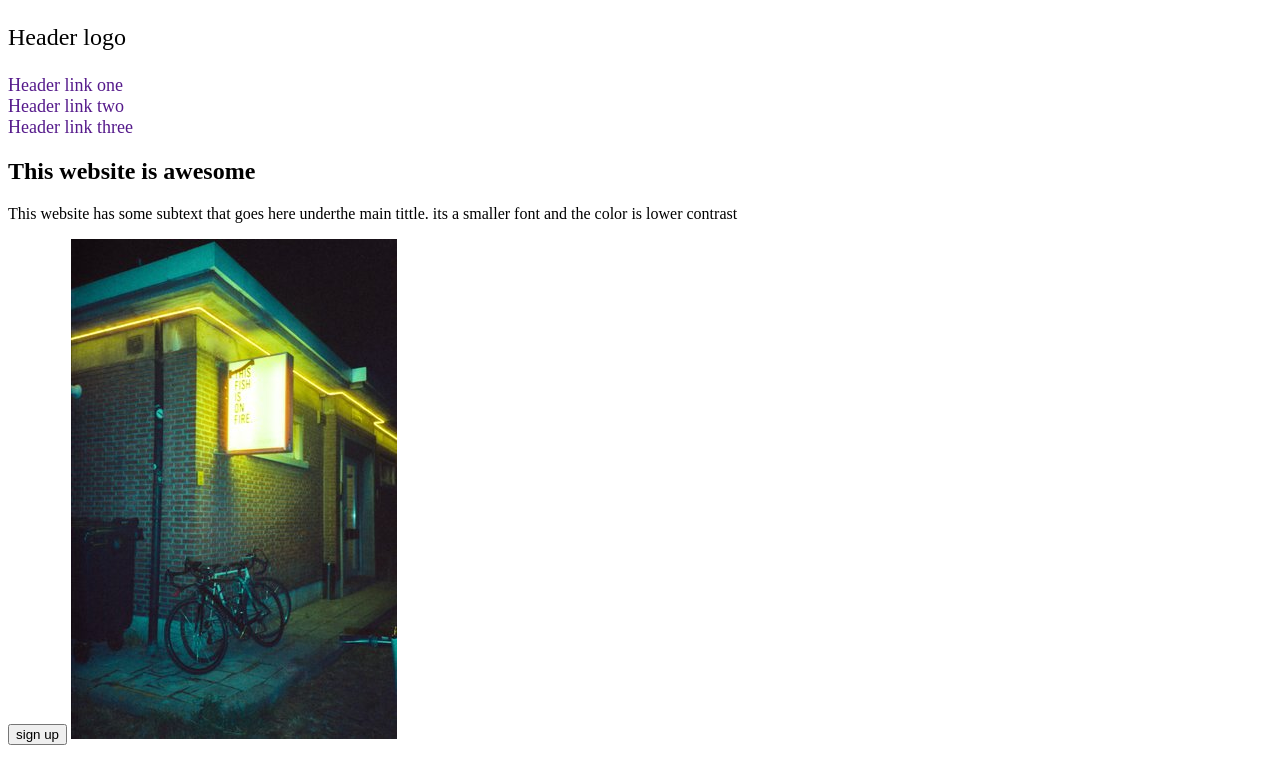
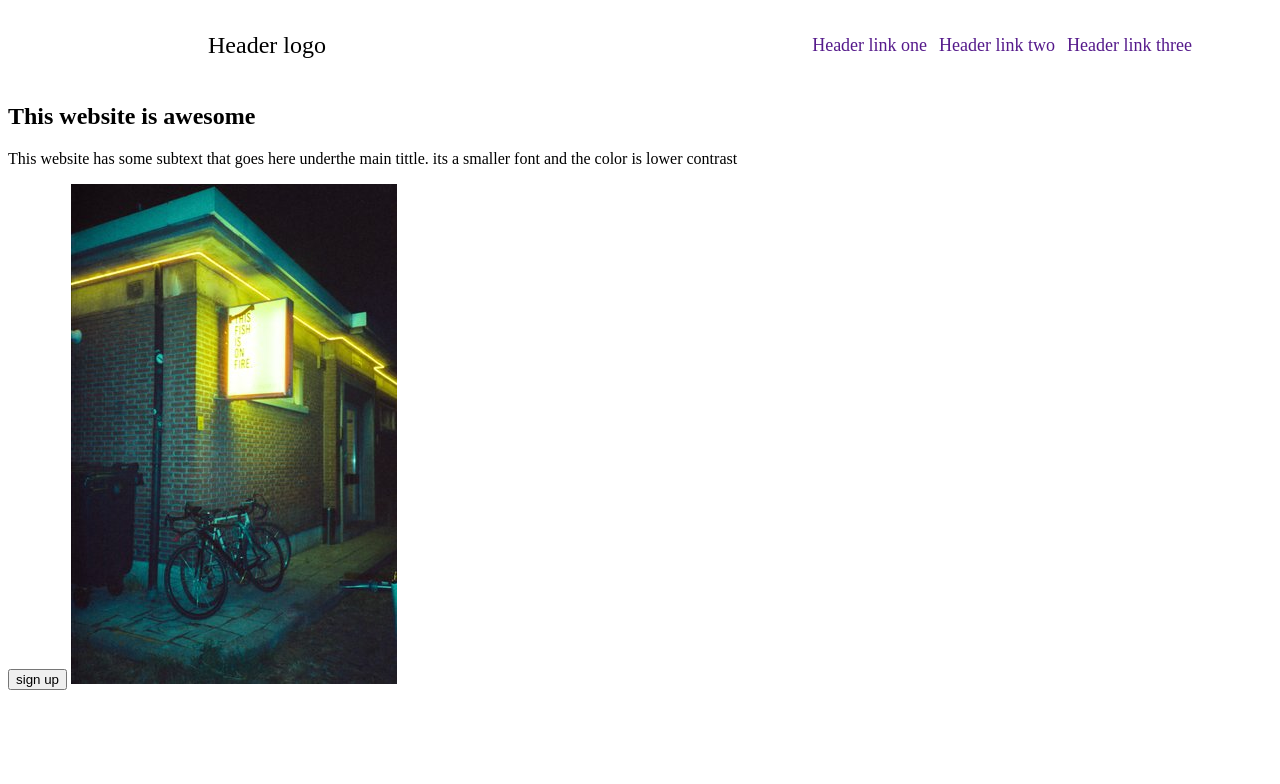
Before and after one commit to fabricab/this-website-is-awesome, a plain HTML site: page index.html in a window 1280 px wide. Drawn offline with Linux system fonts and the light colour scheme.

Commit message:
alinea el logo con el nav usando flexbox

```diff
--- a/style.css
+++ b/style.css
@@ -1,16 +1,26 @@
+nav{
+    display: flex;
+    justify-content: space-between;
+    align-items: center;
+}
+
 .headerLogo{
     font-size: 24px;
+    margin-left: 200px;
 
 }
-.linkHeader{
-    font-size: 18px;
+.linkcontainer{
+   font-size: 18px;
+   margin-right:80px ;
 }
-
 a{
     text-decoration: none;
 }
 ul{
     list-style-type: none;
     margin: 0;
+    display: flex;
     padding: 0;
+    gap: 12px;
+
 }
```
